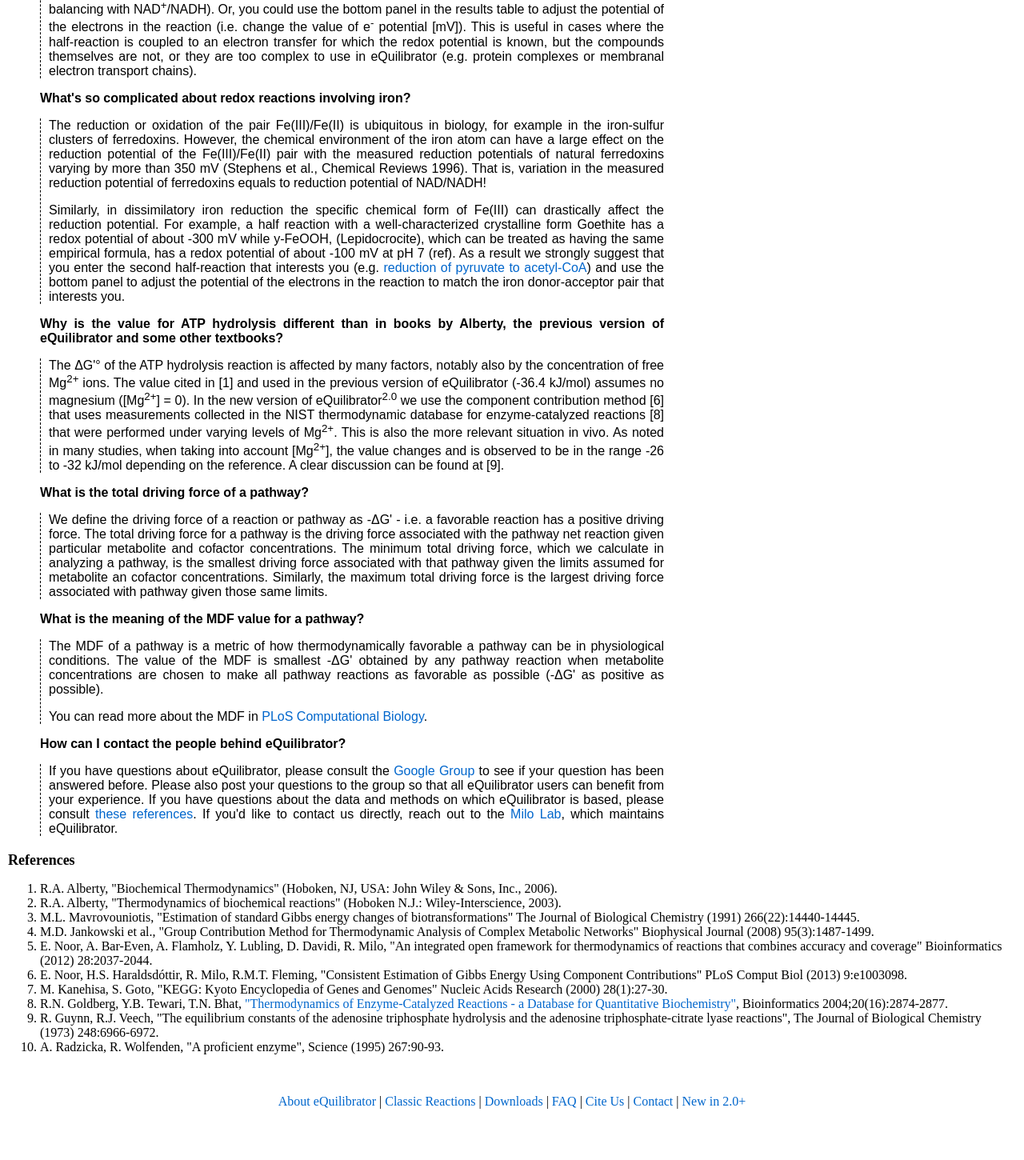
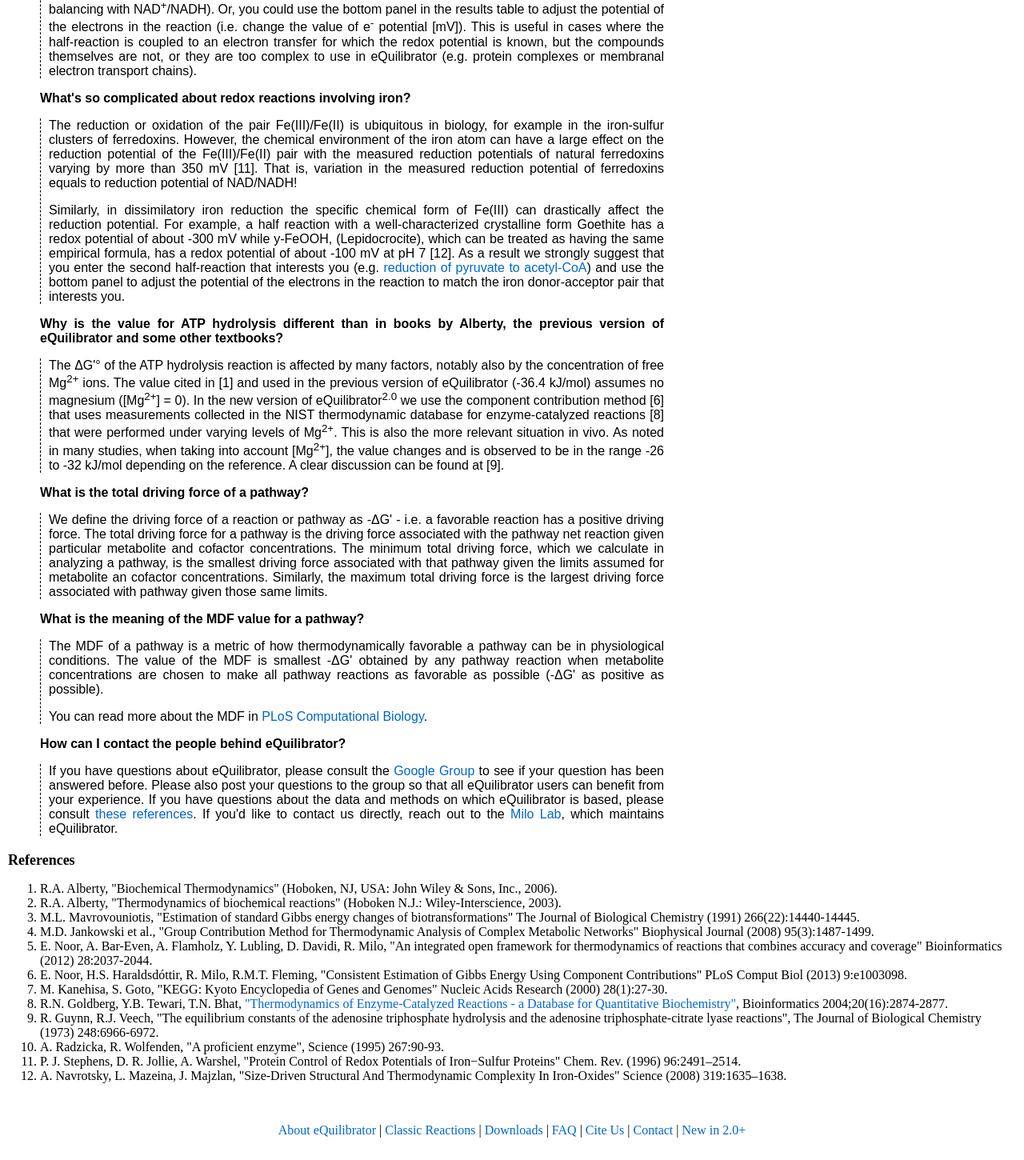
Before and after one commit to eladnoor/equilibrator, a Django app: template templates/faq.html in a window 1280 px wide. Shown: the part 4620-6070 px from the top of the page at 80% size. Before the commit the page ends 6006 px from the top, so only its background shows below. Run offline with Django 3.2, Linux system fonts and the light colour scheme; the template is opened without the code that fills it, so the values that code supplies are empty.

Commit message:
New references in FAQ from Daniel Bond.

```diff
--- a/templates/faq.html
+++ b/templates/faq.html
@@ -358,7 +358,7 @@
             <p>The reduction or oxidation of the pair Fe(III)/Fe(II) is ubiquitous in biology, for example in the
             iron-sulfur clusters of ferredoxins. However, the chemical environment of the iron atom can have a
             large effect on the reduction potential of the Fe(III)/Fe(II) pair with the measured reduction potentials
-            of natural ferredoxins varying by more than 350 mV (Stephens et al., Chemical Reviews 1996). That is,
+            of natural ferredoxins varying by more than 350 mV [11]. That is,
             variation in the measured reduction potential of ferredoxins equals to reduction potential of NAD/NADH!
             </p>
 
@@ -366,7 +366,7 @@
             Similarly, in dissimilatory iron reduction the specific chemical form of Fe(III) can drastically affect
             the reduction potential. For example, a half reaction with a well-characterized crystalline form Goethite
             has a redox potential of about -300 mV while y-FeOOH, (Lepidocrocite), which can be treated as having the
-            same empirical formula, has a redox potential of about -100 mV at pH 7 (ref). As a result we strongly
+            same empirical formula, has a redox potential of about -100 mV at pH 7 [12]. As a result we strongly
             suggest that you enter the second half-reaction that interests you (e.g.
             <a href="/search?query=+pyruvate+%2B+CoA+%3D+acetyl-CoA+%2B+CO2">reduction of pyruvate to acetyl-CoA</a>)
             and use the bottom panel to adjust the potential of the electrons in the reaction to match the iron
--- a/templates/references.html
+++ b/templates/references.html
@@ -9,7 +9,9 @@
 		<li>E. Noor, H.S. Haraldsdóttir, R. Milo, R.M.T. Fleming, "Consistent Estimation of Gibbs Energy Using Component Contributions" PLoS Comput Biol (2013) 9:e1003098.</li>
 		<li>M. Kanehisa, S. Goto, "KEGG: Kyoto Encyclopedia of Genes and Genomes" Nucleic Acids Research (2000) 28(1):27-30.</li>
 		<li>R.N. Goldberg, Y.B. Tewari, T.N. Bhat, <a href="http://xpdb.nist.gov/enzyme_thermodynamics/">"Thermodynamics of Enzyme-Catalyzed Reactions - a Database for Quantitative Biochemistry"</a>, Bioinformatics 2004;20(16):2874-2877.</li>
-          <li>R. Guynn, R.J. Veech, "The equilibrium constants of the adenosine triphosphate hydrolysis and the adenosine triphosphate-citrate lyase reactions", The Journal of Biological Chemistry (1973) 248:6966-6972.</li>
-          <li>A. Radzicka, R. Wolfenden, "A proficient enzyme", Science (1995) 267:90-93.</li>
+        <li>R. Guynn, R.J. Veech, "The equilibrium constants of the adenosine triphosphate hydrolysis and the adenosine triphosphate-citrate lyase reactions", The Journal of Biological Chemistry (1973) 248:6966-6972.</li>
+        <li>A. Radzicka, R. Wolfenden, "A proficient enzyme", Science (1995) 267:90-93.</li>
+        <li>P. J. Stephens, D. R. Jollie, A. Warshel, "Protein Control of Redox Potentials of Iron−Sulfur Proteins" Chem. Rev. (1996) 96:2491–2514.</li>
+        <li>A. Navrotsky, L. Mazeina, J. Majzlan, "Size-Driven Structural And Thermodynamic Complexity In Iron-Oxides" Science  (2008) 319:1635–1638.</li>
 	</ol>
 </div>
```
